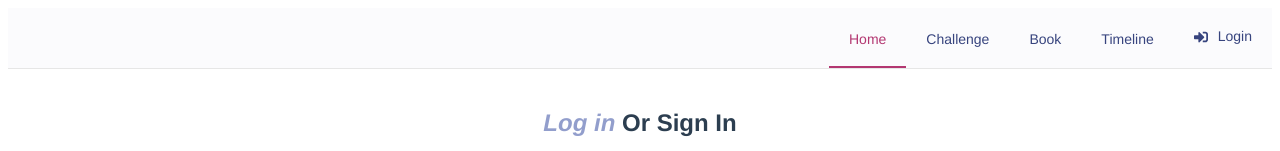
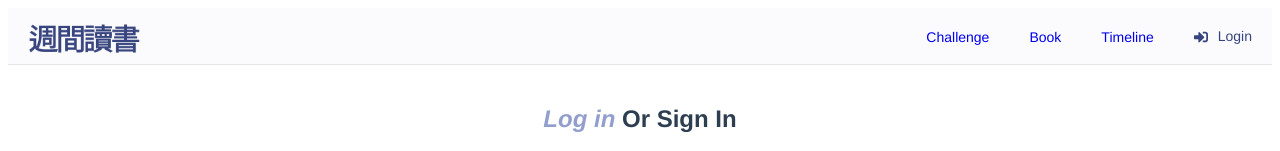
Before and after one commit to hannah26hannah/vue-library-app, a Vue app: page /login in a window 1280 px wide. Shown: the top 151 px of the page. Built offline with nearby package versions, Linux system fonts and the light colour scheme; no server answers.

Commit message:
:bento: add logo + fix AppBar alignment

```diff
--- a/src/assets/css/common.css
+++ b/src/assets/css/common.css
@@ -68,11 +68,21 @@
 
 .header-container {
   display: flex;
-  justify-content: flex-end; }
+  font-size: 1.1rem; }
+  .header-container .logo-container, .header-container .gnb {
+    flex: none; }
+  .header-container .gnb {
+    margin-left: auto;
+    display: flex; }
+  .header-container .logo {
+    width: auto;
+    height: 2rem; }
   .header-container a,
   .header-container .router-link-exact-active .router-link-active,
   .header-container .sub-link {
     text-decoration: none; }
+  .header-container li.el-menu-item.is-active:not(.logo-li):not(.my-li) {
+    border-bottom: 2px solid #b33771; }
 
 .btnBoxRight {
   display: flex;
--- a/src/assets/scss/pages/_layout.scss
+++ b/src/assets/scss/pages/_layout.scss
@@ -6,11 +6,26 @@
 
 .header-container {
   display: flex;
-  justify-content: flex-end;
+  font-size: 1.1rem;
+
+  .logo-container, .gnb {
+    flex: none;
+  }
+  .gnb {
+    margin-left: auto;
+    display: flex;
+  }
+  .logo {
+    width: auto;
+    height: 2rem;
+  }
   a,
   .router-link-exact-active .router-link-active,
   .sub-link {
     text-decoration: none;
+  }
+  li.el-menu-item.is-active:not(.logo-li):not(.my-li) {
+    border-bottom: 2px solid rgb(179, 55, 113);
   }
 }
 
--- a/src/components/header.vue
+++ b/src/components/header.vue
@@ -8,9 +8,17 @@
     text-color="#37447E"
     active-text-color="#B33771"
   >
-    <el-menu-item index="1">
-      <router-link to="/">Home</router-link>
+    <div class="logo-container">
+      <el-menu-item index="1" class="logo-li">
+        <router-link to="/" class="logo-container"
+          ><img
+            class="logo"
+            src="@/assets/img/logo.png"
+            alt="weekly reading logo"
+        /></router-link>
       </el-menu-item>
+    </div>
+    <div class="gnb">
       <el-menu-item index="2">
         <router-link to="/challenge">Challenge</router-link>
       </el-menu-item>
@@ -28,16 +36,17 @@
       <el-submenu index="6" v-else>
         <template slot="title">My Library</template>
         <router-link to="/myPage" style="text-decoration: none;">
-        <el-menu-item index="6-1">
+          <el-menu-item index="6-1" class="my-li">
             <font-awesome-icon class="mr10" icon="user-cog" />My
             Page</el-menu-item
           >
         </router-link>
-      <el-menu-item index="6-2" @click="logout"
+        <el-menu-item index="6-2" @click="logout" class="my-li"
           ><font-awesome-icon icon="sign-out-alt" class="mr10" />
           Logout</el-menu-item
         >
       </el-submenu>
+    </div>
   </el-menu>
 </template>
 
```
Lines whose indentation alone changed are shown as unchanged.
